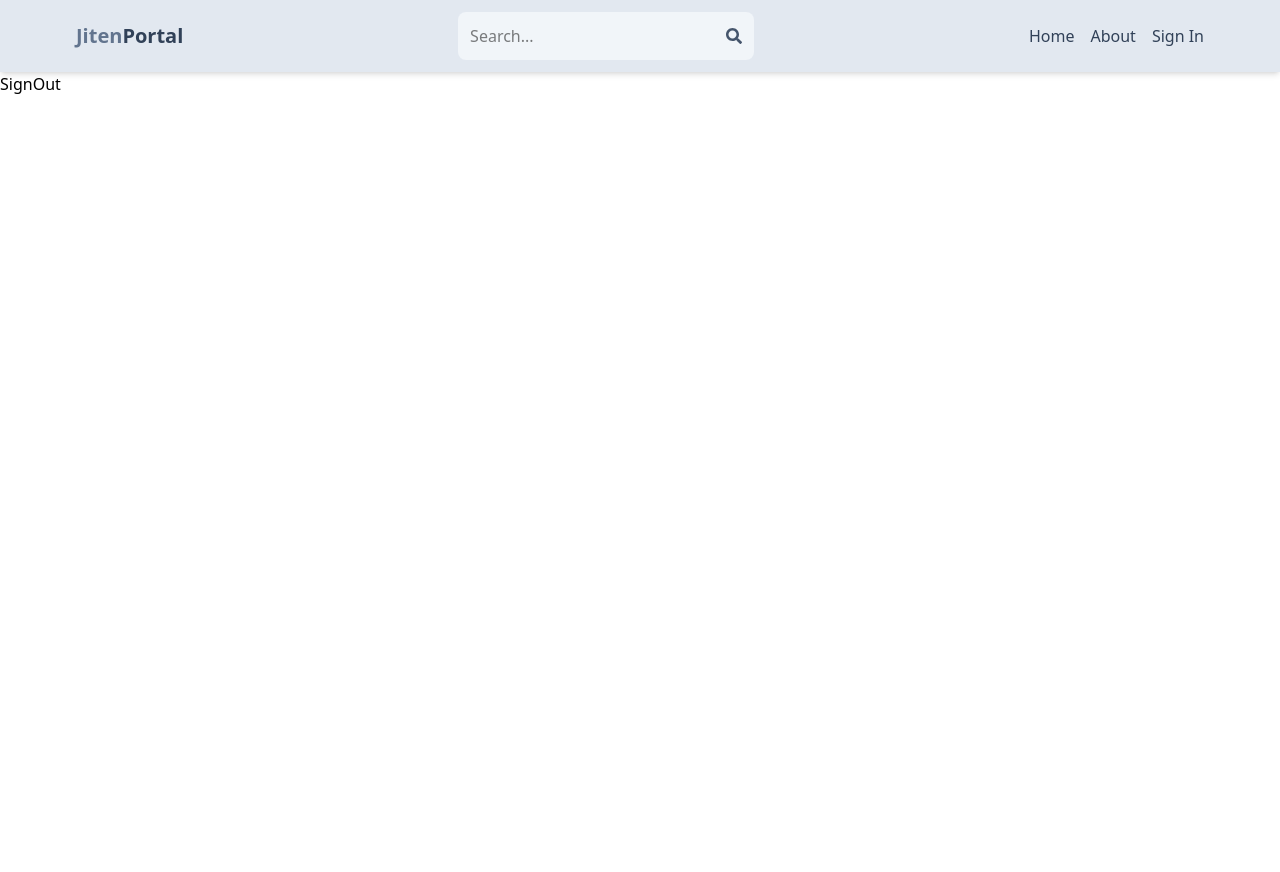
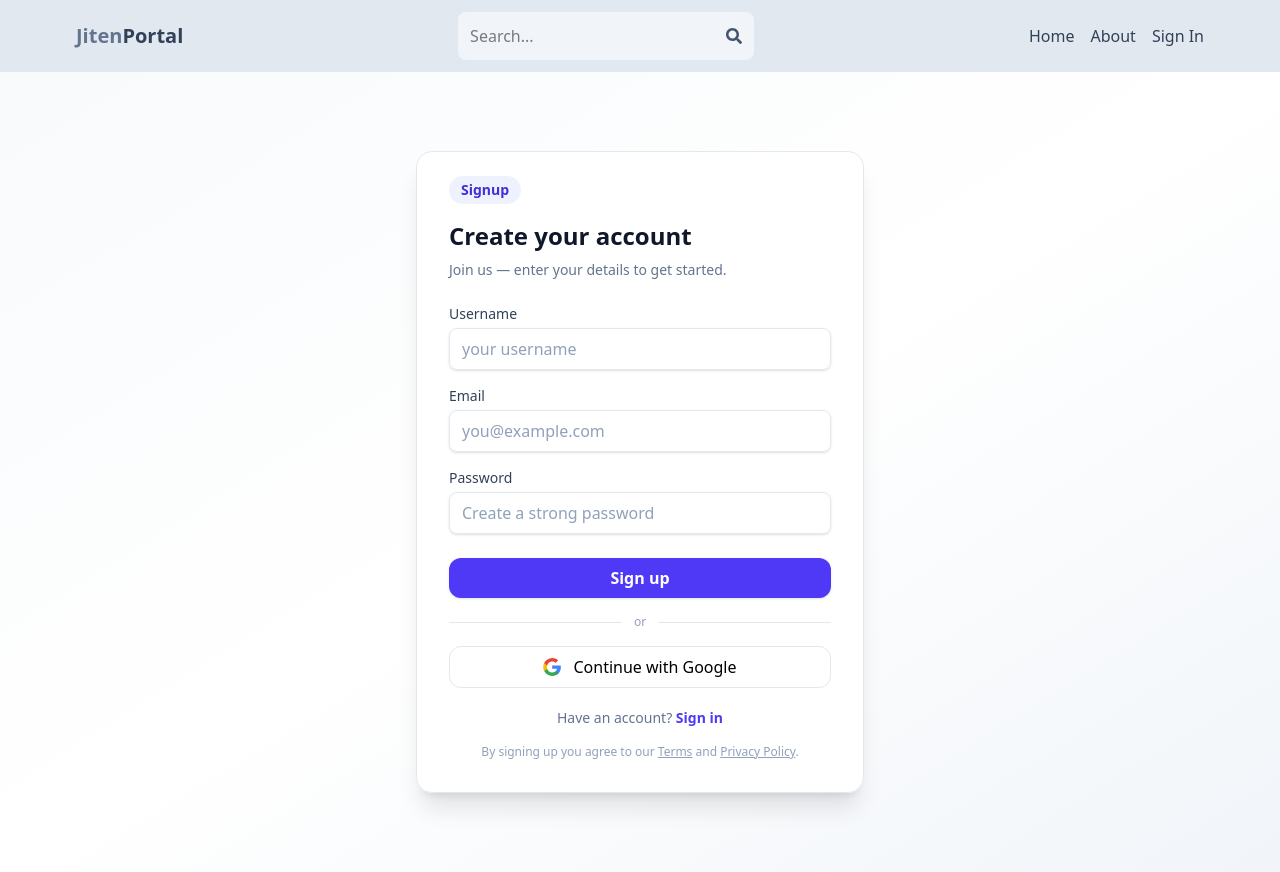
Before and after one commit to jitendhital/pro-portal, a React (Vite) app in the folder client/: page /signUp in a window 1280 px wide. Before the commit the page ends 800 px from the top, so only its background shows below. Built offline with nearby package versions, Linux system fonts and the light colour scheme.

Commit message:
created a UI of signUp page

```diff
--- a/client/src/index.css
+++ b/client/src/index.css
@@ -1 +1,6 @@
 @import "tailwindcss";
+
+body {
+  background-color: rgb(241, 241, 245);
+
+}
--- a/client/src/pages/SignUp.jsx
+++ b/client/src/pages/SignUp.jsx
@@ -1,7 +1,114 @@
-import React from 'react'
+import React from "react";
+import { Link } from "react-router-dom";
 
-export default function SignOut() {
+export default function SignUp() {
+  const handleSubmit = (e) => {
+    e.preventDefault();
+    const form = new FormData(e.target);
+    const payload = {
+      username: form.get("username"),
+      email: form.get("email"),
+      password: form.get("password"),
+    };
+    // wire this to your auth API
+    console.log("signup payload", payload);
+  };
+
+  const handleGoogle = () => {
+    // trigger your OAuth flow here
+    console.log("continue with Google");
+  };
+
   return (
-    <div>SignOut</div>
-  )
+    <div className="min-h-screen bg-gradient-to-br from-slate-50 via-white to-slate-100 flex items-center justify-center p-6">
+      <div className="w-full max-w-md bg-white/95 backdrop-blur rounded-2xl shadow-xl border border-slate-200">
+        {/* Top pill/title */}
+        <div className="px-8 pt-6 pb-4">
+          <div className="inline-block px-3 py-1 rounded-full bg-indigo-50 text-indigo-700 font-semibold text-sm">Signup</div>
+        </div>
+
+        <div className="px-8 pb-8">
+          <h1 className="text-2xl font-extrabold text-slate-900">Create your account</h1>
+          <p className="mt-2 text-sm text-slate-500">Join us — enter your details to get started.</p>
+
+          <form onSubmit={handleSubmit} className="mt-6 space-y-4" aria-label="signup form">
+            <div>
+              <label htmlFor="username" className="block text-sm font-medium text-slate-700">Username</label>
+              <input
+                id="username"
+                name="username"
+                type="text"
+                required
+                className="mt-1 block w-full rounded-lg border border-slate-200 px-3 py-2 shadow-sm placeholder-slate-400 focus:outline-none focus:ring-2 focus:ring-indigo-400"
+                placeholder="your username"
+              />
+            </div>
+
+            <div>
+              <label htmlFor="email" className="block text-sm font-medium text-slate-700">Email</label>
+              <input
+                id="email"
+                name="email"
+                type="email"
+                required
+                className="mt-1 block w-full rounded-lg border border-slate-200 px-3 py-2 shadow-sm placeholder-slate-400 focus:outline-none focus:ring-2 focus:ring-indigo-400"
+                placeholder="you@example.com"
+              />
+            </div>
+
+            <div>
+              <label htmlFor="password" className="block text-sm font-medium text-slate-700">Password</label>
+              <input
+                id="password"
+                name="password"
+                type="password"
+                required
+                className="mt-1 block w-full rounded-lg border border-slate-200 px-3 py-2 shadow-sm placeholder-slate-400 focus:outline-none focus:ring-2 focus:ring-indigo-400"
+                placeholder="Create a strong password"
+              />
+            </div>
+
+            <button
+              type="submit"
+              className="w-full mt-2 inline-flex items-center justify-center gap-2 rounded-xl bg-indigo-600 text-white font-semibold px-4 py-2 shadow hover:bg-indigo-700 focus:outline-none focus:ring-2 focus:ring-indigo-400"
+            >
+              Sign up
+            </button>
+          </form>
+
+          <div className="mt-4 flex items-center gap-3">
+            <div className="flex-1 h-px bg-slate-200" />
+            <span className="text-xs text-slate-400">or</span>
+            <div className="flex-1 h-px bg-slate-200" />
+          </div>
+
+          <div className="mt-4">
+            <button
+              onClick={handleGoogle}
+              className="w-full inline-flex items-center justify-center gap-3 rounded-xl border border-slate-200 px-4 py-2 bg-white hover:shadow focus:outline-none"
+              aria-label="Continue with Google"
+            >
+              <svg width="18" height="18" viewBox="0 0 533.5 544.3" xmlns="http://www.w3.org/2000/svg" aria-hidden>
+                <path d="M533.5 278.4c0-18.5-1.5-37-4.7-54.6H272v103.4h147.6c-6.4 34.6-25.6 63.9-54.6 83.5v69.4h88.1c51.6-47.6 81.4-117.5 81.4-201.7z" fill="#4285F4"/>
+                <path d="M272 544.3c73.7 0 135.6-24.4 180.8-66.1l-88.1-69.4c-24.5 16.5-55.9 26.3-92.8 26.3-71 0-131.4-47.9-153-112.4H29.5v70.6C74.8 480 167.6 544.3 272 544.3z" fill="#34A853"/>
+                <path d="M119 324.7c-10.8-32.4-10.8-67.1 0-99.5V154.6H29.5c-39.7 77.1-39.7 169 0 246.1L119 324.7z" fill="#FBBC05"/>
+                <path d="M272 107.7c39 0 74.3 13.5 102 40.1l76.3-76.3C403.2 24.9 339.7 0 272 0 167.6 0 74.8 64.3 29.5 154.6l89.5 70.6C140.6 155.6 201 107.7 272 107.7z" fill="#EA4335"/>
+              </svg>
+              Continue with Google
+            </button>
+          </div>
+
+          <p className="mt-5 text-center text-sm text-slate-500">
+            Have an account? <Link to="/signin" className="font-semibold text-indigo-600 hover:underline">Sign in</Link>
+          </p>
+
+          <p className="mt-4 text-xs text-slate-400 text-center">
+            By signing up you agree to our{" "}
+            <Link to="/terms" className="underline">Terms</Link> and{" "}
+            <Link to="/privacy" className="underline">Privacy Policy</Link>.
+          </p>
+        </div>
+      </div>
+    </div>
+  );
 }
```
